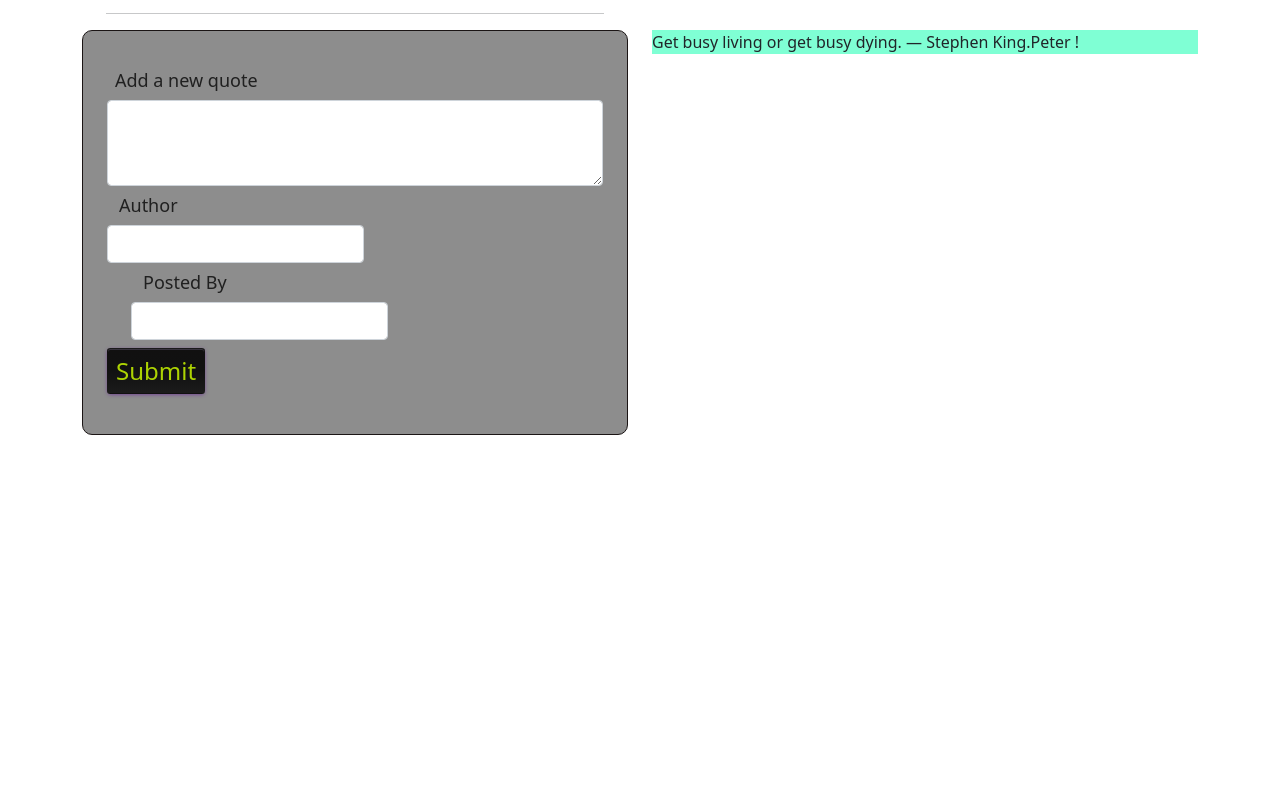
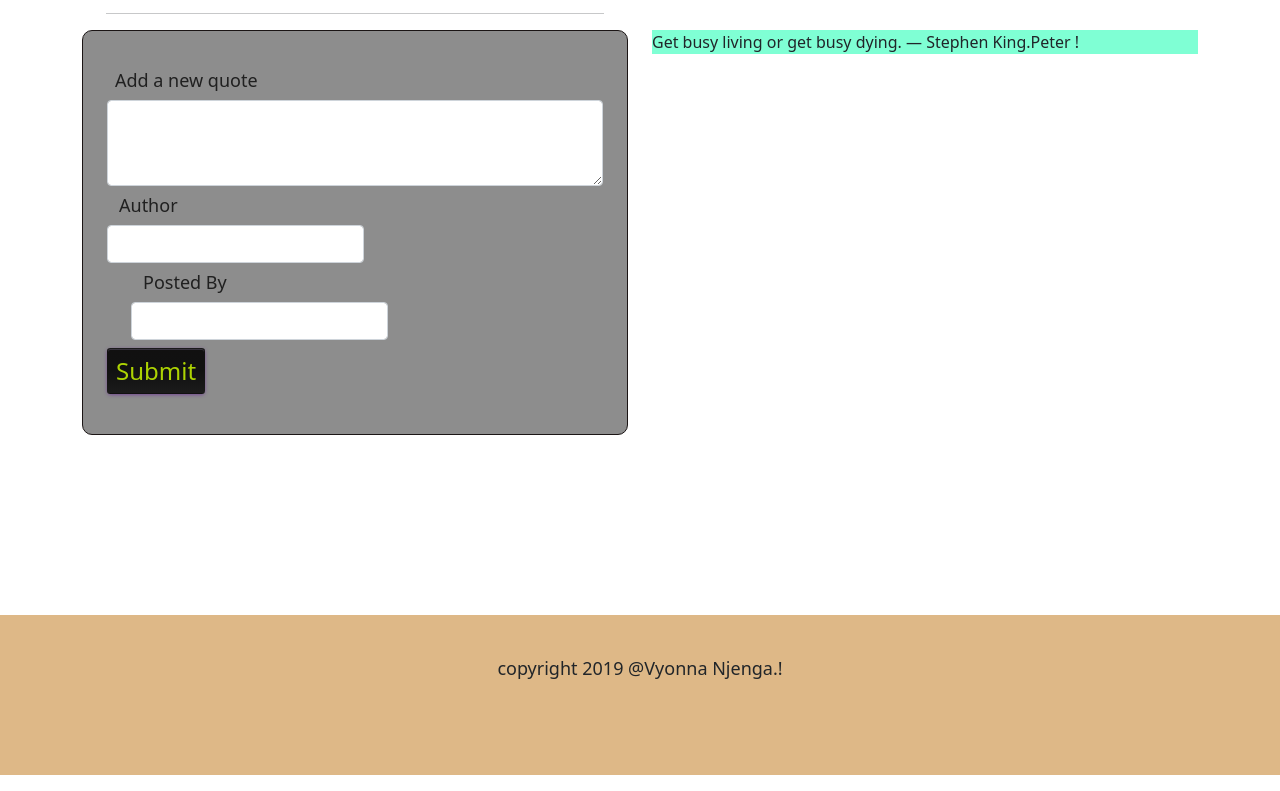
Before and after one commit to vyonna6519/quotes, an Angular app: page / in a window 1280 px wide. Shown: the part 192-983 px from the top of the page. Before the commit the page ends 800 px from the top, so only its background shows below. Built offline with nearby package versions, Linux system fonts and the light colour scheme.

Commit message:
added footer

```diff
--- a/src/app/app.component.html
+++ b/src/app/app.component.html
@@ -16,4 +16,9 @@
 
 
     </div>
+
+
+
 </div>
+
+<app-footer></app-footer>
--- a/src/app/footer/footer.component.css
+++ b/src/app/footer/footer.component.css
@@ -0,0 +1,8 @@
+p {
+    margin-top: 180px;
+    background-color:burlywood;
+    height: 20vh;
+    font-size:large;
+    text-align: center;
+    padding: 40px;
+}
--- a/src/app/footer/footer.component.html
+++ b/src/app/footer/footer.component.html
@@ -1 +1 @@
-<p>footer works!</p>
+<p>copyright 2019 @Vyonna Njenga.!</p>
```
